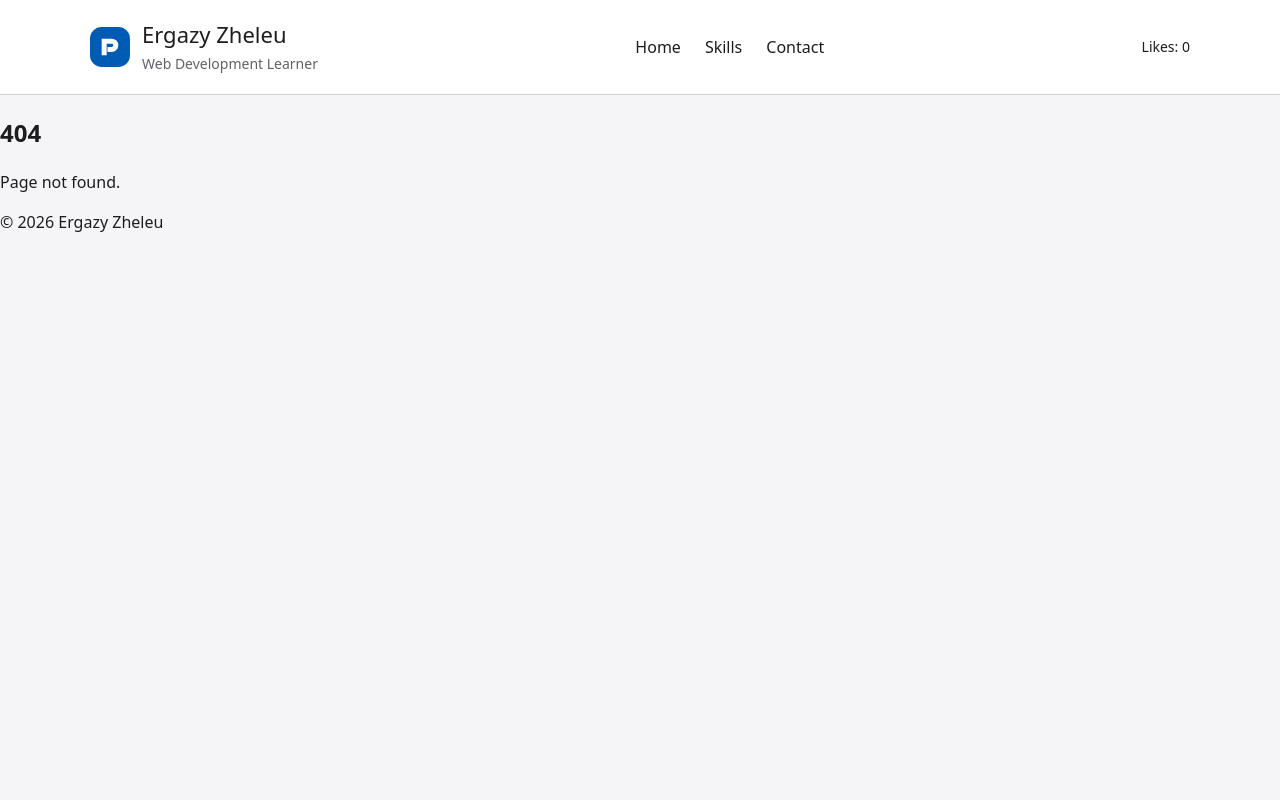
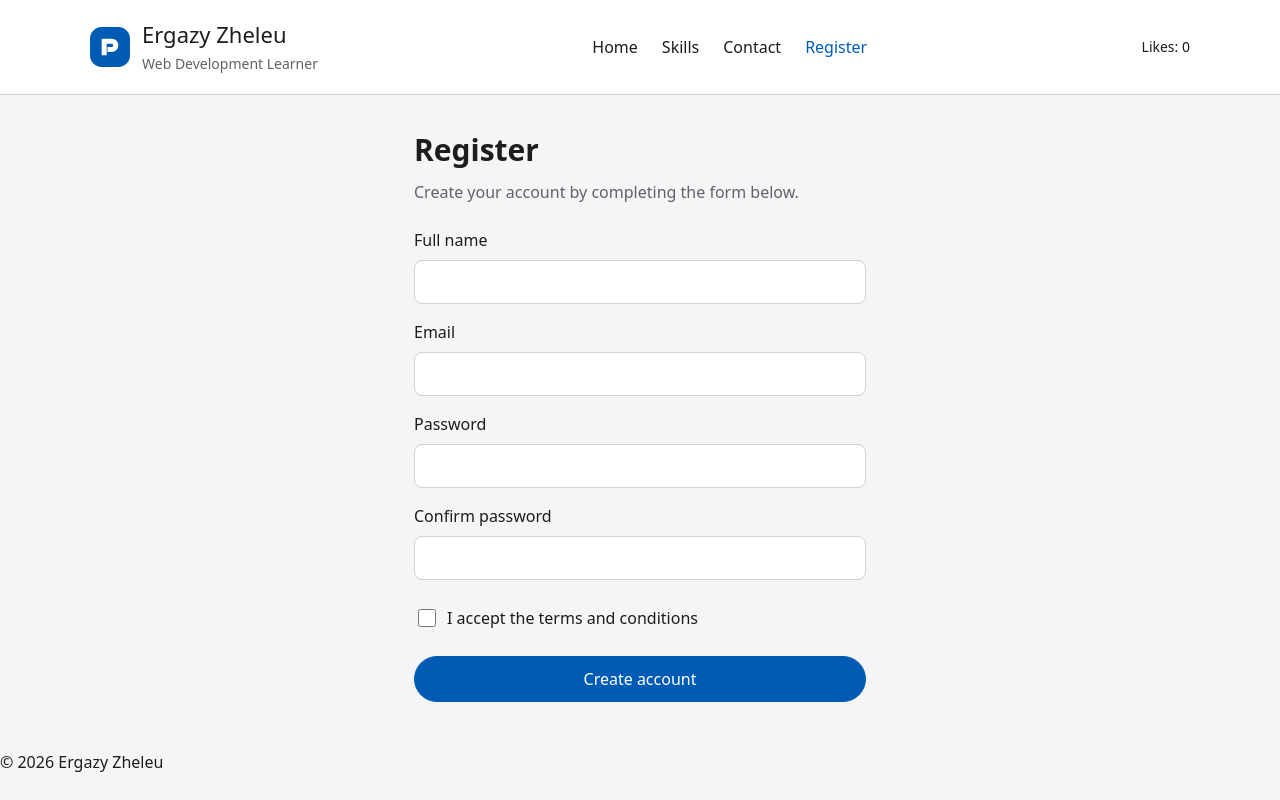
Before and after one commit to zheleu-yergazy/iwamad-practice, a React (Vite) app: page /register in a window 1280 px wide. Before the commit this address had no page. Built offline with nearby package versions, Linux system fonts and the light colour scheme.

Commit message:
Week 6: registration form, validation, tests

```diff
--- a/src/App.tsx
+++ b/src/App.tsx
@@ -4,6 +4,7 @@
 import Skills from "./pages/Skills";
 import Contact from "./pages/Contact";
 import NotFound from "./pages/NotFound";
+import RegisterPage from "./pages/RegisterPage";
 
 function App() {
   return (
@@ -13,6 +14,7 @@
         <Route path="skills" element={<Skills />} />
         <Route path="contact" element={<Contact />} />
         <Route path="*" element={<NotFound />} />
+        <Route path="register" element={<RegisterPage />} />
       </Route>
     </Routes>
   );
--- a/src/components/Header.tsx
+++ b/src/components/Header.tsx
@@ -24,6 +24,7 @@
         <NavLink to="/" end>Home</NavLink>
         <NavLink to="/skills">Skills</NavLink>
         <NavLink to="/contact">Contact</NavLink>
+        <NavLink to="/register">Register</NavLink>
       </nav>
 
       <p className="likes-count">Likes: {likes}</p>
--- /dev/null
+++ b/src/components/ui/TextField.tsx
@@ -0,0 +1,34 @@
+import { useId } from "react";
+import type { InputHTMLAttributes } from "react";
+
+type TextFieldProps = InputHTMLAttributes<HTMLInputElement> & {
+  label: string;
+  error?: string;
+};
+
+function TextField({ label, error, id, ...props }: TextFieldProps) {
+  const generatedId = useId();
+  const inputId = id ?? generatedId;
+  const errorId = `${inputId}-error`;
+
+  return (
+    <div className="field">
+      <label htmlFor={inputId}>{label}</label>
+
+      <input
+        {...props}
+        id={inputId}
+        aria-invalid={error ? true : undefined}
+        aria-describedby={error ? errorId : undefined}
+      />
+
+      {error && (
+        <p id={errorId} className="field-error">
+          {error}
+        </p>
+      )}
+    </div>
+  );
+}
+
+export default TextField;
--- a/src/index.css
+++ b/src/index.css
@@ -1,3 +1,4 @@
+
 @import "./styles/tokens.css";
 
 * {
@@ -293,7 +294,76 @@
   opacity: 0.8;
 }
 
-/* Tablet */
+.register-page {
+  width: 100%;
+  max-width: 500px;
+  margin: 0 auto;
+  padding: 32px 24px 48px;
+}
+
+.register-page h2 {
+  margin: 0 0 8px;
+  font-size: 30px;
+}
+
+.register-page > p {
+  margin: 0 0 24px;
+  color: var(--color-text-muted);
+}
+
+.form {
+  display: grid;
+  gap: var(--spacing-medium);
+  width: 100%;
+}
+
+.field {
+  display: grid;
+  gap: 8px;
+}
+
+.field label {
+  font-weight: 500;
+}
+
+.field input:not([type="checkbox"]) {
+  width: 100%;
+  min-height: 44px;
+  padding: 8px 12px;
+  border: 1px solid var(--color-border);
+  border-radius: 8px;
+  background: var(--color-surface);
+  color: var(--color-text);
+}
+
+.field input[aria-invalid="true"] {
+  border: 2px solid #b91c1c;
+}
+
+.field-error {
+  margin: 0;
+  color: #b91c1c;
+  font-size: 0.875rem;
+}
+
+.check {
+  display: flex;
+  align-items: center;
+  gap: 8px;
+  min-height: 44px;
+  font-weight: 400 !important;
+}
+
+.check input {
+  width: 18px;
+  height: 18px;
+  flex-shrink: 0;
+}
+
+.form > .ui-button {
+  width: 100%;
+}
+
 @media (min-width: 601px) {
   .posts-grid,
   .skills-grid {
@@ -305,7 +375,6 @@
   }
 }
 
-/* Desktop header */
 @media (min-width: 700px) {
   .site-header {
     flex-direction: row;
@@ -354,4 +423,12 @@
   .page-description {
     margin-bottom: 20px;
   }
+
+  .register-page {
+    padding: 24px 16px 36px;
+  }
+
+  .register-page h2 {
+    font-size: 26px;
+  }
 }
--- /dev/null
+++ b/src/lib/validateRegistration.ts
@@ -0,0 +1,43 @@
+export type RegistrationValues = {
+  fullName: string;
+  email: string;
+  password: string;
+  confirmPassword: string;
+  acceptTerms: boolean;
+};
+
+export type RegistrationErrors = Partial<
+  Record<keyof RegistrationValues, string>
+>;
+
+export function validateRegistration(
+  values: RegistrationValues,
+): RegistrationErrors {
+  const errors: RegistrationErrors = {};
+
+  if (values.fullName.trim().length < 2) {
+    errors.fullName = "Enter your full name";
+  }
+
+  const emailPattern = /^[^\s@]+@[^\s@]+\.[^\s@]+$/;
+
+  if (!emailPattern.test(values.email)) {
+    errors.email = "Enter a valid email, like name@example.com";
+  }
+
+  if (values.password.length < 8) {
+    errors.password = "Use at least 8 characters";
+  } else if (!/\d/.test(values.password)) {
+    errors.password = "Include at least one number";
+  }
+
+  if (values.confirmPassword !== values.password) {
+    errors.confirmPassword = "Passwords do not match";
+  }
+
+  if (!values.acceptTerms) {
+    errors.acceptTerms = "Accept the terms to continue";
+  }
+
+  return errors;
+}
--- /dev/null
+++ b/src/pages/RegisterPage.tsx
@@ -0,0 +1,145 @@
+
+import { useState } from "react";
+import type { ChangeEvent, FormEvent } from "react";
+import TextField from "../components/ui/TextField";
+import Button from "../components/ui/Button";
+import {
+  validateRegistration,
+  type RegistrationValues,
+} from "../lib/validateRegistration";
+
+const initialValues: RegistrationValues = {
+  fullName: "",
+  email: "",
+  password: "",
+  confirmPassword: "",
+  acceptTerms: false,
+};
+
+function RegisterPage() {
+  const [values, setValues] = useState<RegistrationValues>(initialValues);
+  const [touched, setTouched] = useState<
+    Partial<Record<keyof RegistrationValues, boolean>>
+  >({});
+  const [submitAttempted, setSubmitAttempted] = useState(false);
+  const [registered, setRegistered] = useState(false);
+
+  const errors = validateRegistration(values);
+
+  function handleChange(event: ChangeEvent<HTMLInputElement>) {
+    const { name, type, value, checked } = event.target;
+
+    setValues((current) => ({
+      ...current,
+      [name]: type === "checkbox" ? checked : value,
+    }));
+
+    setRegistered(false);
+  }
+
+  function handleBlur(event: ChangeEvent<HTMLInputElement>) {
+    const { name } = event.target;
+
+    setTouched((current) => ({
+      ...current,
+      [name]: true,
+    }));
+  }
+
+  function handleSubmit(event: FormEvent<HTMLFormElement>) {
+    event.preventDefault();
+    setSubmitAttempted(true);
+
+    if (Object.keys(errors).length === 0) {
+      setRegistered(true);
+    } else {
+      setRegistered(false);
+    }
+  }
+
+  function showError(field: keyof RegistrationValues) {
+    return submitAttempted || touched[field] ? errors[field] : undefined;
+  }
+
+  return (
+    <section className="register-page">
+      <h2>Register</h2>
+      <p>Create your account by completing the form below.</p>
+
+      <form className="form" onSubmit={handleSubmit} noValidate>
+        <TextField
+          label="Full name"
+          name="fullName"
+          value={values.fullName}
+          onChange={handleChange}
+          onBlur={handleBlur}
+          autoComplete="name"
+          error={showError("fullName")}
+        />
+
+        <TextField
+          label="Email"
+          name="email"
+          type="email"
+          value={values.email}
+          onChange={handleChange}
+          onBlur={handleBlur}
+          autoComplete="email"
+          error={showError("email")}
+        />
+
+        <TextField
+          label="Password"
+          name="password"
+          type="password"
+          value={values.password}
+          onChange={handleChange}
+          onBlur={handleBlur}
+          autoComplete="new-password"
+          error={showError("password")}
+        />
+
+        <TextField
+          label="Confirm password"
+          name="confirmPassword"
+          type="password"
+          value={values.confirmPassword}
+          onChange={handleChange}
+          onBlur={handleBlur}
+          autoComplete="new-password"
+          error={showError("confirmPassword")}
+        />
+
+        <div className="field">
+          <label className="check">
+            <input
+              type="checkbox"
+              name="acceptTerms"
+              checked={values.acceptTerms}
+              onChange={handleChange}
+              onBlur={handleBlur}
+              aria-invalid={showError("acceptTerms") ? true : undefined}
+            />
+            I accept the terms and conditions
+          </label>
+
+          {showError("acceptTerms") && (
+            <p className="field-error">{showError("acceptTerms")}</p>
+          )}
+        </div>
+
+        <Button type="submit" variant="primary">
+          Create account
+        </Button>
+
+        {registered && (
+          <p role="status">
+            Thanks, {values.fullName.trim()}. You are registered.
+          </p>
+        )}
+      </form>
+    </section>
+  );
+}
+
+export default RegisterPage;
--- a/src/styles/tokens.css
+++ b/src/styles/tokens.css
@@ -5,6 +5,7 @@
   --color-background: #F5F5F7;
   --color-surface: #FFFFFF;
   --color-border: #D1D1D6;
+  --color-error: #b91c1c;
   --spacing-small: 8px;
   --spacing-medium: 16px;
   --radius-card: 20px;
```
Also changed, not shown: 6 other files (tests, documents, lock files or other folders).
